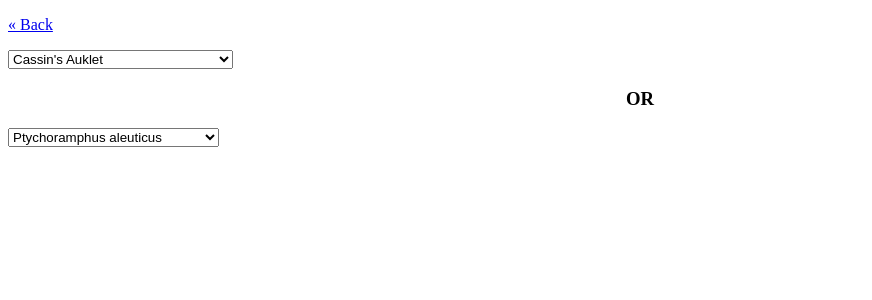
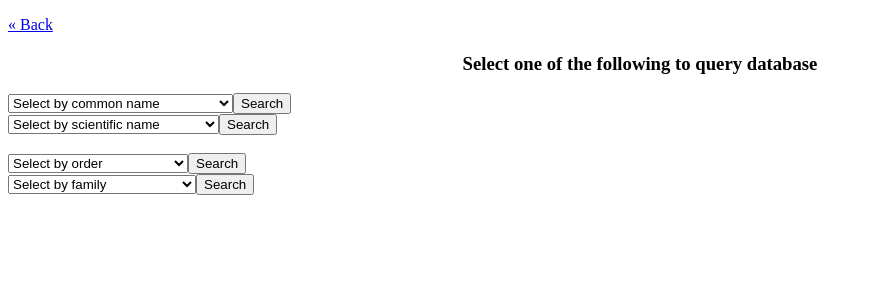
Before and after one commit to grwhumphries/LifeHistory, a Django app: page /dbsearch in a window 1280 px wide. Shown: the top 300 px of the page, without its empty margins (0-872 px from the left). Run offline with Django 3.2, Linux system fonts and the light colour scheme; data comes from the database, SQL or seed files in the repository; both versions use the stored data as it was after the commit; parts of the project's set-up code (start-up, migrations or seed data) failed here and were passed over.

Commit message:
Formatted the search page for the 4 search options

```diff
--- a/Lifehistory/Lifehistory/settings.py
+++ b/Lifehistory/Lifehistory/settings.py
@@ -131,6 +131,7 @@
     'django.contrib.messages',
     'django.contrib.staticfiles',
     'app',
+    'app.templatetags',
     # Uncomment the next line to enable the admin:
     'django.contrib.admin',
     # Uncomment the next line to enable admin documentation:
--- a/Lifehistory/app/templates/app/dbsearch.html
+++ b/Lifehistory/app/templates/app/dbsearch.html
@@ -1,13 +1,14 @@
 <!DOCTYPE html>
 <html>
 {% load staticfiles %}
+{% load specialchars %}
 <head>
 <script type="text/javascript">
 
         $(document).ready(function () {
             $('.selectpicker').selectpicker({
                 size: 10,
-                width: 'auto',
+                width: '75%',
 
             });
         });
@@ -19,29 +20,63 @@
 
 <body>
     <div class="row">
-        <div class="col-md-12">
+        <div class="col-md-1">
             <p><a href="/lifehistory" class="btn btn-primary btn-large">&laquo; Back</a></p>
         </div>
 
-        <div class="col-md-2"></div>
-        <div class="col-md-3">
+        <div class="col-md-10"><h3 style="text-align:center">Select one of the following to query database</h3></div>
+
+        <div class="col-md-1"></div>
+        <div class="col-md-12"></div>
+
+        <div class="col-md-1"></div>
+        <div class="col-md-4">
             <select class="selectpicker show-tick" data-live-search="true">
+                <option>Select by common name</option>
                 {% for x in species %}
                     <option value="{{x.species_id}}">{{x.common_name_1}}</option>
                 {% endfor %}
-            </select>
+            </select><button type="button" class="btn btn-success" ><span class="glyphicon glyphicon-search"></span> Search</button>
 
         </div>
 
-        <div class="col-md-2"><h3 style="text-align:center">OR</h3></div>
+        <div class="col-md-1"></div>
 
-        <div class="col-md-3">
+        <div class="col-md-4">
             <select class="selectpicker show-tick" data-live-search="true">
+                <option>Select by scientific name</option>
                 {% for x in species %}
                     <option value="{{x.species_id}}">{{x.species_id}}</option>
                 {% endfor %}
-            </select>
+            </select><button type="button" class="btn btn-success" ><span class="glyphicon glyphicon-search"></span> Search</button>
         </div>
+        <div class="col-md-1"></div>
+
+        <div class="col-md-12"><br /></div>
+
+
+        <div class="col-md-1"></div>
+        <div class="col-md-4">
+            <select class="selectpicker show-tick" data-live-search="true">
+                <option>Select by order</option>
+                {% for a in orders %}
+                    <option value="{{ a|ch }}">{{ a|ch }}</option>
+                {% endfor %}
+            </select><button type="button" class="btn btn-success" ><span class="glyphicon glyphicon-search"></span> Search</button>
+
+        </div>
+
+        <div class="col-md-1"></div>
+
+        <div class="col-md-4">
+            <select class="selectpicker show-tick" data-live-search="true">
+                <option>Select by family</option>
+                {% for b in families %}
+                    <option value="{{ b|ch }}">{{ b|ch }}</option>
+                {% endfor %}
+            </select><button type="button" class="btn btn-success" ><span class="glyphicon glyphicon-search"></span> Search</button>
+        </div>
+        <div class="col-md-1"></div>
 
     </div>
 
@@ -49,5 +84,7 @@
 
 
 
+
+
 </body>
 </html>
--- /dev/null
+++ b/Lifehistory/app/templatetags/specialchars.py
@@ -0,0 +1,9 @@
+from django import template
+from app.models import Species
+
+register = template.Library()
+
+@register.filter(name='ch')
+def ch(value):
+    y = str(value[0])
+    return y.encode('utf-8')
--- a/Lifehistory/app/views.py
+++ b/Lifehistory/app/views.py
@@ -43,12 +43,17 @@
 
 def dbsearch(request):
     SpeciesList = Species.objects.all()
+    X = list(set(Species.objects.all().values_list('order')))
+    Y = list(set(Species.objects.all().values_list('family')))
 
-
-    context = RequestContext(request, {'species':SpeciesList})
+    context = RequestContext(request, {'species':SpeciesList,'orders':X,'families':Y})
     template = loader.get_template('app/dbsearch.html')
     return HttpResponse(template.render(context))
 
 
 def dbadd(request):
     return render_to_response('app/dbadd.html')
+
+
+def searchresult(request):
+    List = Species.objects.filter()
```
Also changed, not shown: Lifehistory/app/static/app/scripts/OtherScripts.js (+9 -0 lines), Lifehistory/app/templates/app/searchresult.html (added, +14 -0 lines), Lifehistory/app/templatetags/__init__.py (added), Lifehistory/db.sqlite3, 5 other files.
